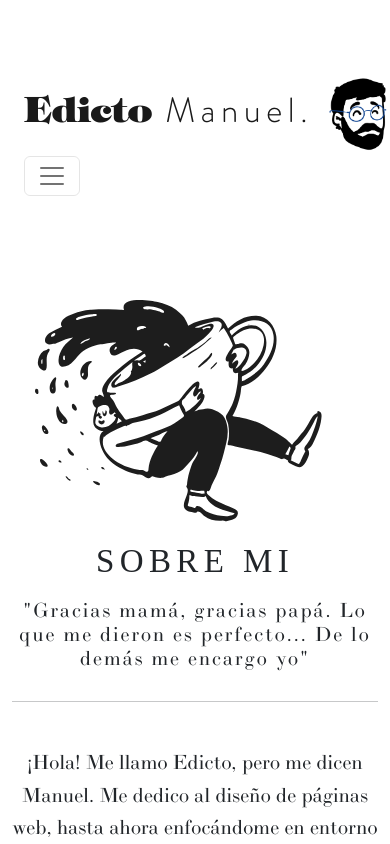
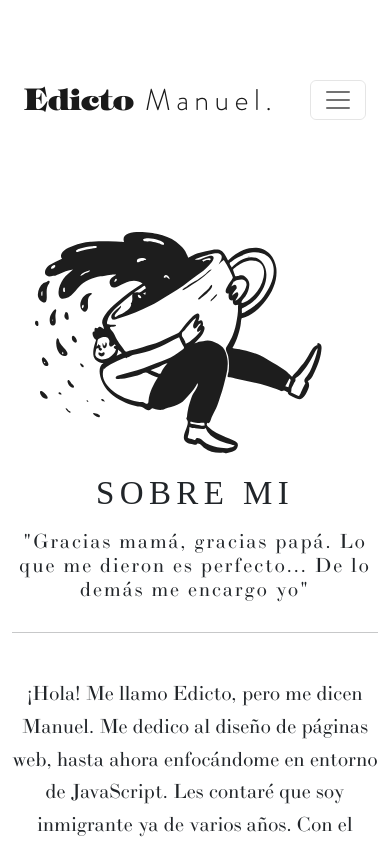
Before and after one commit to emanuelcortezr/miportafolio, a React (Create React App) app: page /aboutme in a window 390 px wide. Shown: the top 844 px of the page. Built offline with nearby package versions, Linux system fonts and the light colour scheme.

Commit message:
Cambios en la responsividad

```diff
--- a/src/App.css
+++ b/src/App.css
@@ -441,7 +441,7 @@
     margin-top: 4em;
   }
 }
-@media screen and (max-width: 360px) {
+@media screen and (max-width: 390px) {
   .home h1 {
     font-size: 25px;
   }
@@ -457,7 +457,10 @@
     margin: 12px 20px 12px 20px;
   }
   .navbar-brand {
-    font-size: 35px;
+    font-size: 30px;
+  }
+  .facelogo {
+    display: none;
   }
   .home {
     margin-top: 4em;
```
